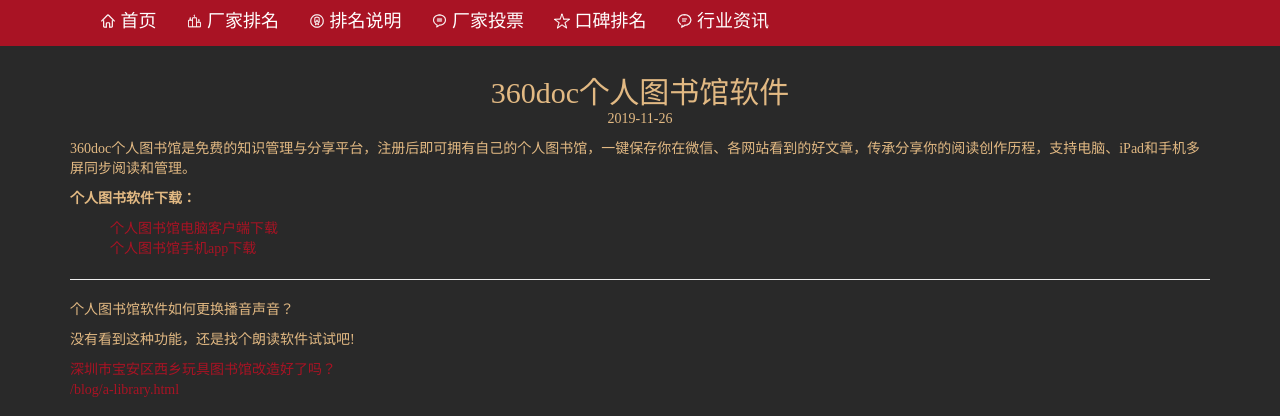
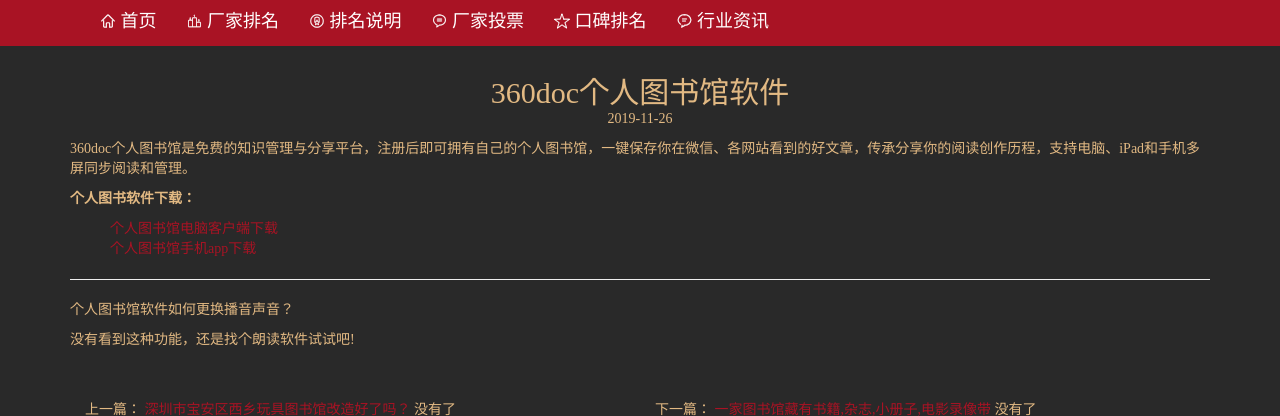
Before and after one commit to tushu10/tushu10.github.io, a Jekyll site: the page built from _posts/2019-11-26-360doc.html, in a window 1280 px wide and 900 px high, cut to the strip 164-580 px from the top of the window. Built offline with Jekyll 4.4.1, drawn with Linux system fonts in a browser that asks for light colours.

Commit message:
前一篇 后一篇

```diff
--- a/_layouts/post.html
+++ b/_layouts/post.html
@@ -7,15 +7,20 @@
     	<p style="text-align: center;">{{ page.date | date: "%Y-%m-%d" }}</p>
       	{{ content }}
 
-      	<p>
+      	<p style="padding-top: 30px;">
       		<ul>
-      			<li> {{ if page.previous }}
+      			<li class="col-md-6">
+      				上一篇：{{ if page.previous }}
 <a href="{{ page.previous.url }}">{{ page.previous.title | truncatewords:5 }}</a>
+					{{ elseif }}
+					没有了
 					{{ endif }}
 				</li>
-  				<li>
-  					{{ if page.next }}
-<a href="{{ page.next.url }}">{{ page.next.url | truncatewords:5 }}</a>
+  				<li class="col-md-6">
+  					下一篇：{{ if page.next }}
+<a href="{{ page.next.url }}">{{ page.next.title | truncatewords:5 }}</a>
+  					{{ elseif }}
+  					没有了
   					{{ endif }}
   				</li>
       		</ul>
```
